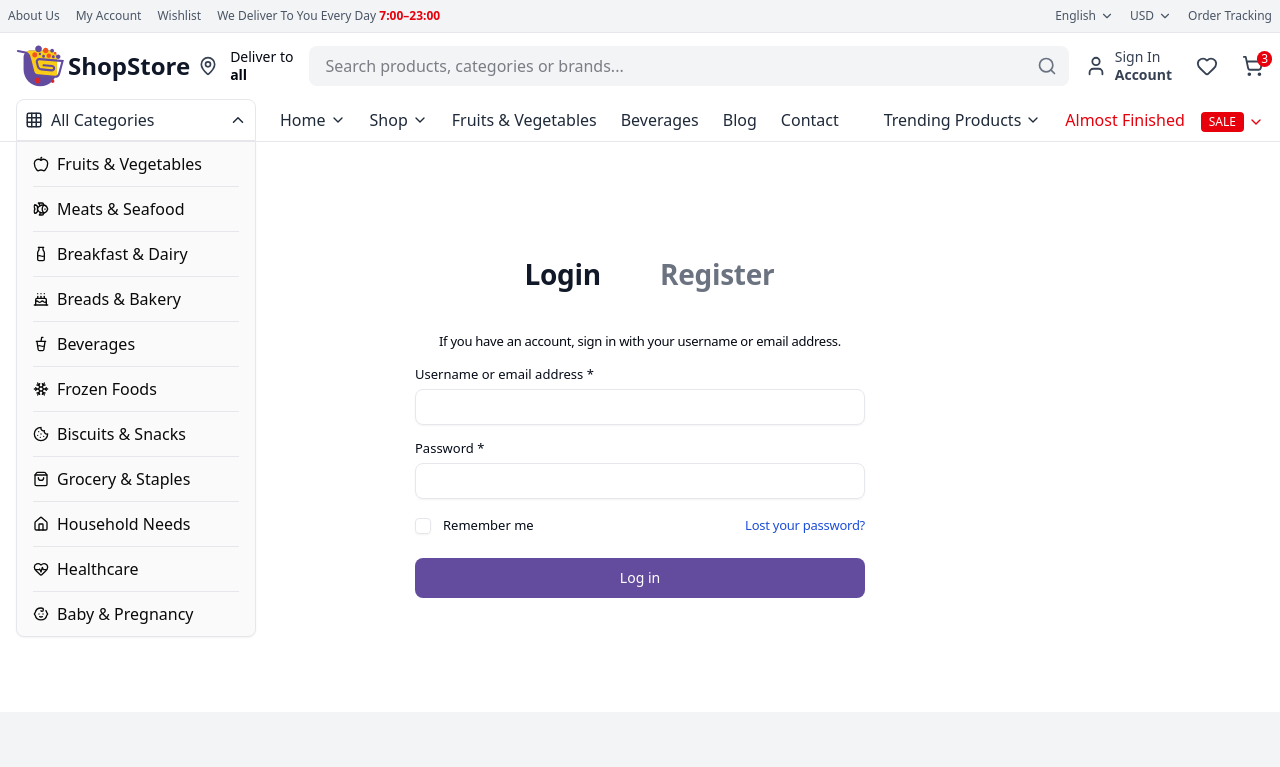
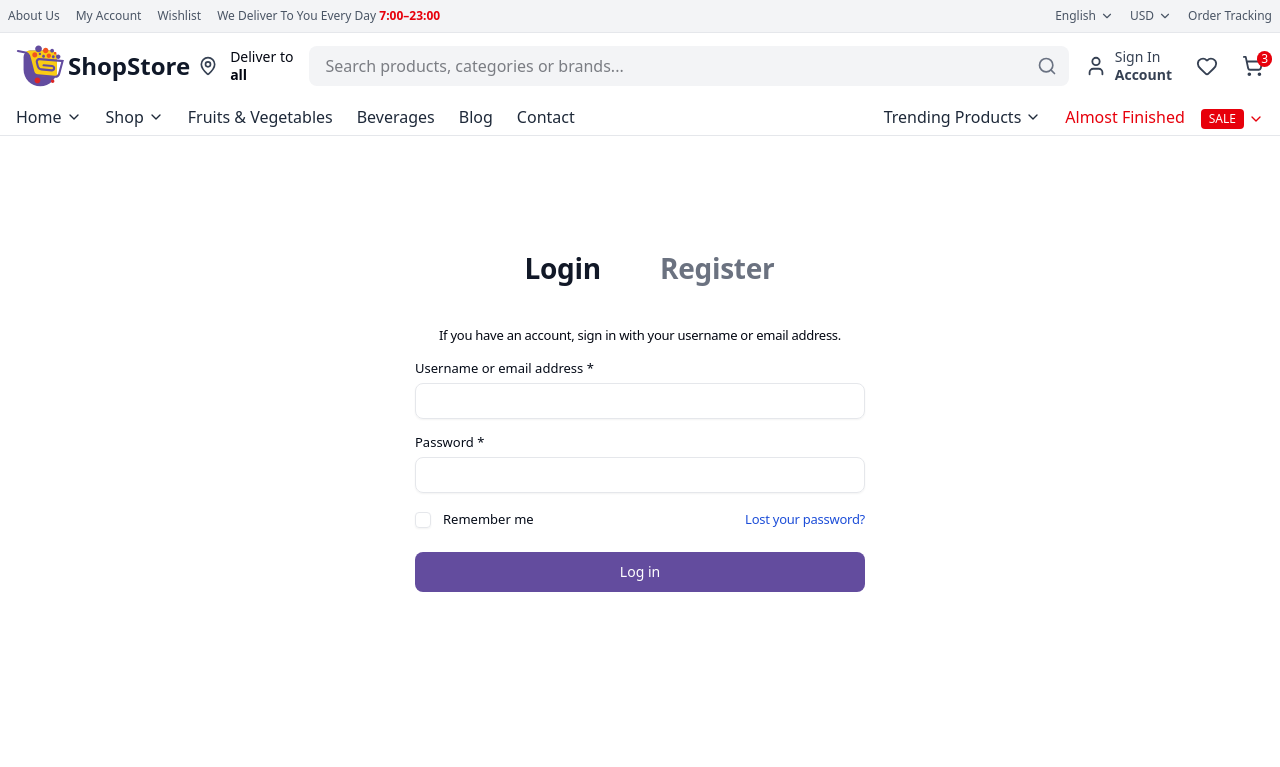
Before and after one commit to Uriford-International-Limited/Ecommerce, a Next.js app: page /signup in a window 1280 px wide. Shown: the top 767 px of the page. Built offline with nearby package versions, Linux system fonts and the light colour scheme.

Commit message:
Enhance Signup page layout for better responsiveness; add minimum height to container Refactor Header component to remove duplicate import of NavigationMenu Update NavigationMenu to conditionally render categories based on current pathname

```diff
--- a/src/app/signup/page.tsx
+++ b/src/app/signup/page.tsx
@@ -8,7 +8,7 @@ import { RadioGroup, RadioGroupItem } from "@/components/ui/radio-group";
 
 const Signup = () => {
   return (
-    <div className="container">
+    <div className="container min-h-screen">
       <div className="flex w-full max-w-[450px] mx-auto py-[60px] md:py-[80px] lg:py-[106px] flex-col gap-6">
         <Tabs defaultValue="login">
           <TabsList className="flex justify-center mx-auto w-full max-w-[70%]">
--- a/src/components/shared/Header.tsx
+++ b/src/components/shared/Header.tsx
@@ -3,6 +3,7 @@
 import React, { useState } from "react";
 import Link from "next/link";
 import Image from "next/image";
+import NavigationMenu from "./widgets/NavigationMenu";
 import {
   User,
   Heart,
@@ -13,7 +14,6 @@ import {
   X,
   ChevronDown,
 } from "lucide-react";
-import NavigationMenu from "./widgets/NavigationMenu";
 
 const Header: React.FC = () => {
   const [mobileMenuOpen, setMobileMenuOpen] = useState(false);
--- a/src/components/shared/widgets/NavigationMenu.tsx
+++ b/src/components/shared/widgets/NavigationMenu.tsx
@@ -1,5 +1,6 @@
 import React, { useState } from "react";
 import Link from "next/link";
+import { usePathname } from "next/navigation";
 import {
   Grid,
   ChevronDown,
@@ -42,6 +43,7 @@ interface NavigationMenuProps {
 
 const NavigationMenu: React.FC<NavigationMenuProps> = ({ mobileMenuOpen }) => {
   const [allCategoriesOpen, setAllCategoriesOpen] = useState(true);
+  const pathname = usePathname();
 
   const navLinks = [
     { label: "Home", href: "/" },
@@ -56,8 +58,10 @@ const NavigationMenu: React.FC<NavigationMenuProps> = ({ mobileMenuOpen }) => {
     <div className="border-b border-gray-200">
       <div className="container mx-auto px-2 sm:px-4 py-0">
         <div className="hidden md:flex items-center text-gray-800 font-medium w-full flex-nowrap space-x-6">
+
           {/* All Categories */}
-          <div className="relative hidden lg:flex flex-shrink-0">
+           {pathname === "/" && (
+            <div className="relative hidden lg:flex flex-shrink-0">
             <button
               onClick={() => setAllCategoriesOpen(!allCategoriesOpen)}
               className="flex items-center justify-between border p-2 w-60 rounded-b-none rounded-md hover:text-primary cursor-pointer"
@@ -93,13 +97,15 @@ const NavigationMenu: React.FC<NavigationMenuProps> = ({ mobileMenuOpen }) => {
               </div>
             )}
           </div>
+          )}
+
 
           {/* Navigation Links */}
           {navLinks.map((link) => (
             <Link
               key={link.href}
               href={link.href}
-              className="flex items-center gap-1 hover:text-primary"
+              className="flex items-center gap-1 hover:text-primary py-1.5"
             >
               {link.label}{" "}
               {(link.label === "Home" || link.label === "Shop") && (
```
